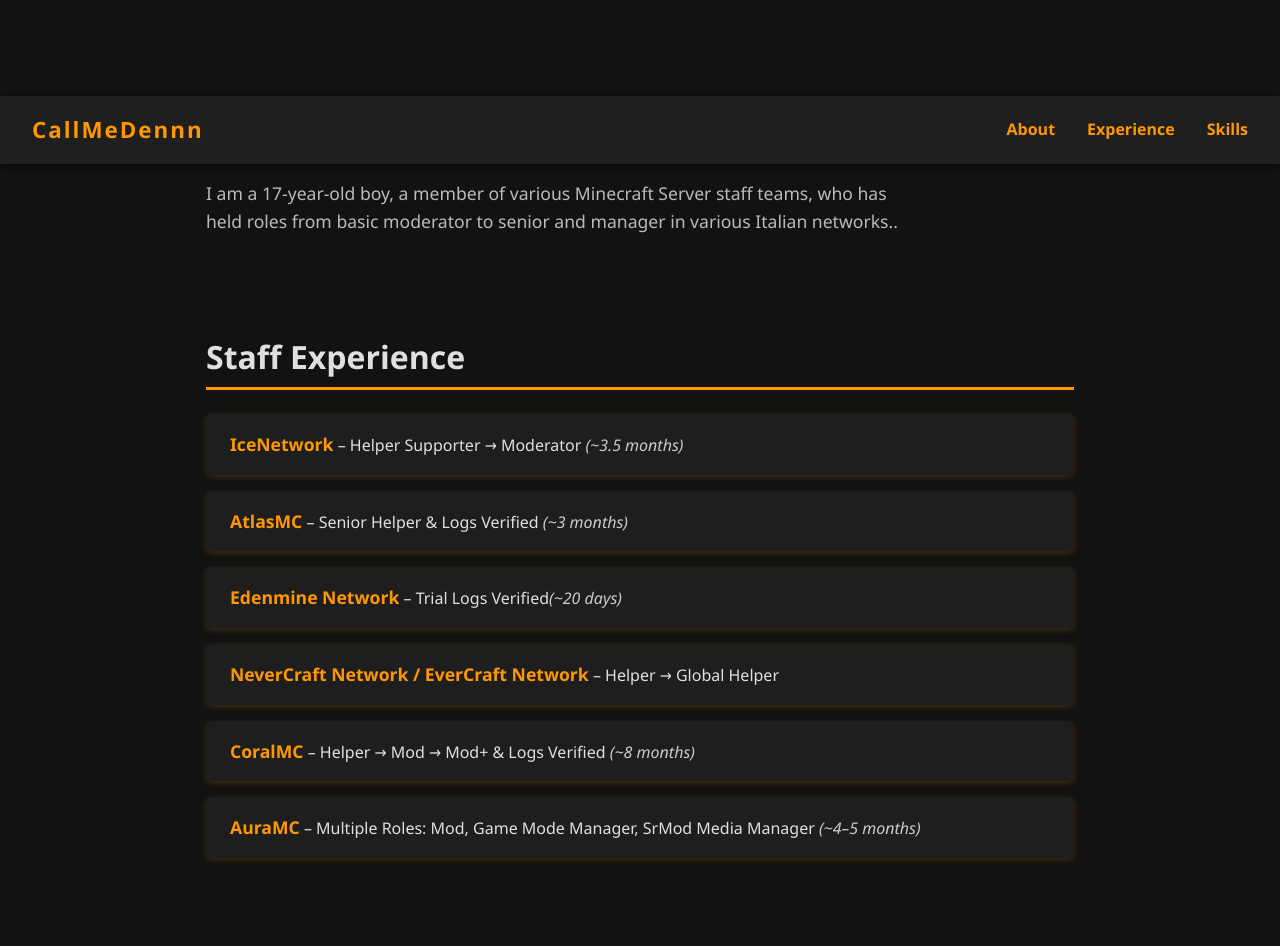
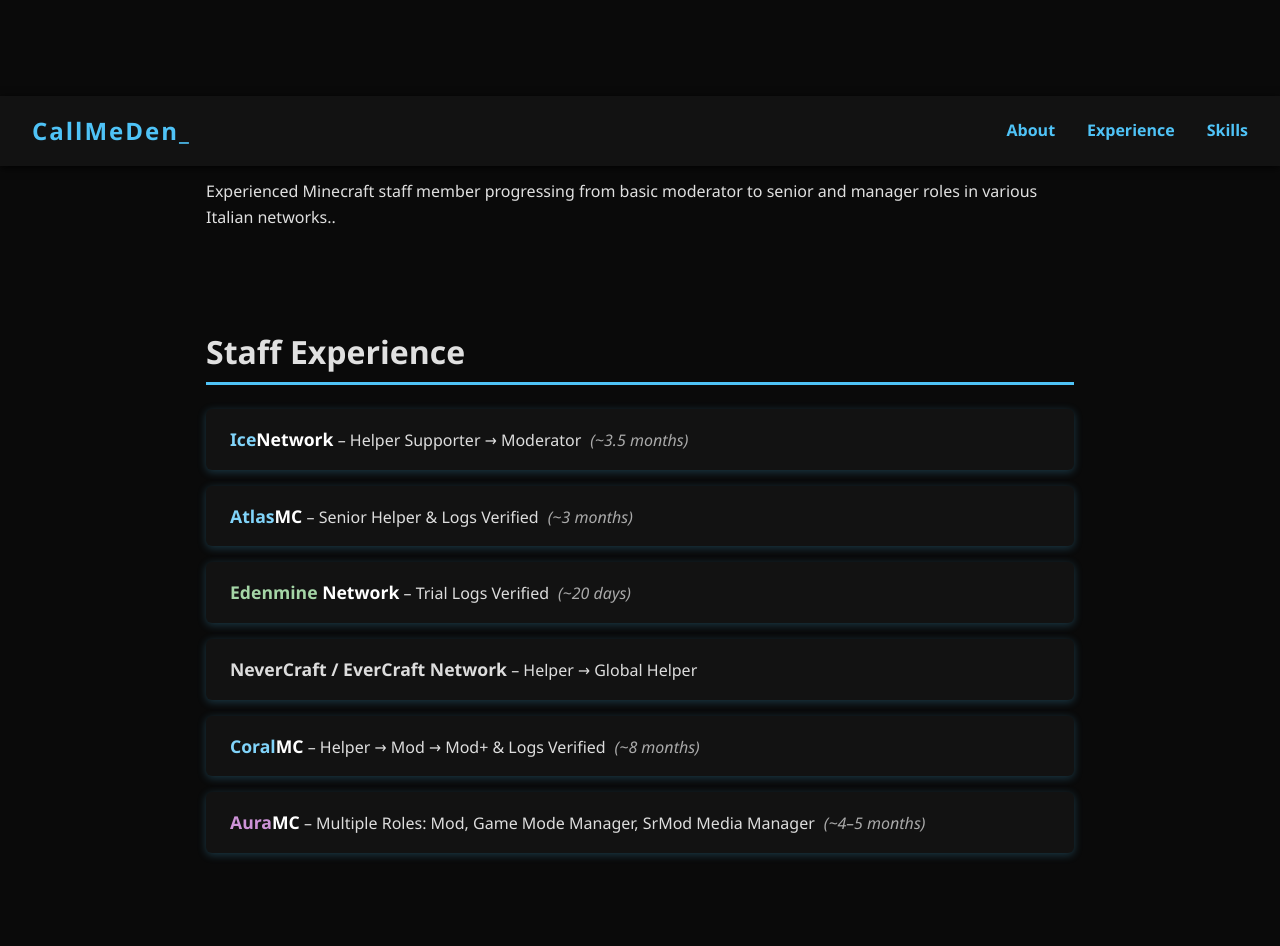
Before and after one commit to CallMeDennn/denportfolio.github.io, a plain HTML site: page index.html in a window 1280 px wide. Shown: the top 946 px of the page. Drawn offline with Linux system fonts and the light colour scheme.

Commit message:
Update index.html

```diff
--- a/index.html
+++ b/index.html
@@ -12,13 +12,13 @@
     }
     body {
       font-family: 'Segoe UI', Tahoma, Geneva, Verdana, sans-serif;
-      background-color: #121212;
+      background-color: #0a0a0a; /* sfondo molto scuro */
       color: #e0e0e0;
       line-height: 1.6;
       scroll-behavior: smooth;
     }
     a {
-      color: #ff9800;
+      color: #4fc3f7; /* azzurro chiaro */
       text-decoration: none;
     }
     a:hover {
@@ -28,19 +28,20 @@
     nav {
       position: fixed;
       width: 100%;
-      background: #1f1f1f;
+      background: #121212;
       padding: 1rem 2rem;
       display: flex;
       justify-content: space-between;
       align-items: center;
-      box-shadow: 0 2px 5px rgba(0,0,0,0.7);
+      box-shadow: 0 2px 8px rgba(0,0,0,0.8);
       z-index: 100;
     }
     nav .logo {
       font-weight: 700;
-      font-size: 1.4rem;
+      font-size: 1.5rem;
       letter-spacing: 2px;
-      color: #ff9800;
+      color: #4fc3f7;
+      user-select: none;
     }
     nav ul {
       list-style: none;
@@ -50,10 +51,17 @@
     nav ul li {
       font-weight: 600;
       cursor: pointer;
+      color: #4fc3f7;
+      transition: color 0.3s ease;
     }
     nav ul li:hover {
-      color: #ffb74d;
+      color: #81d4fa; /* azzurro più chiaro al passaggio */
     }
+    nav ul li a {
+      color: inherit;
+      text-decoration: none;
+    }
+
     /* Sections */
     section {
       max-width: 900px;
@@ -62,17 +70,10 @@
     }
     section h2 {
       font-size: 2rem;
-      border-bottom: 3px solid #ff9800;
+      border-bottom: 3px solid #4fc3f7;
       padding-bottom: 0.3rem;
       margin-bottom: 1.5rem;
       font-weight: 700;
-    }
-    /* About */
-    #about p {
-      font-size: 1.1rem;
-      max-width: 700px;
-      margin-bottom: 2rem;
-      color: #bbb;
     }
     /* Experience */
     .experience-list {
@@ -80,24 +81,47 @@
       padding-left: 0;
     }
     .experience-list li {
-      background: #1e1e1e;
+      background: #121212;
       margin-bottom: 1rem;
       padding: 1rem 1.5rem;
       border-radius: 6px;
-      box-shadow: 0 2px 6px rgba(255, 152, 0, 0.2);
+      box-shadow: 0 2px 8px rgba(79,195,247,0.25);
       transition: background 0.3s ease;
+      color: #ddd;
     }
     .experience-list li:hover {
-      background: #292929;
+      background: #1b1b1b;
     }
+
     .role {
       font-weight: 700;
       font-size: 1.1rem;
-      color: #ff9800;
     }
+    /* Colori specifici per le parti dei server */
+    .icenetwork .part1 { color: #81d4fa; } /* Ice azzurro chiaro */
+    .icenetwork .part2 { color: #ffffff; } /* Network bianco */
+
+    .atlasmc .part1 { color: #81d4fa; } /* Atlas azzurro chiaro */
+    .atlasmc .part2 { color: #ffffff; } /* MC bianco */
+
+    .edenmine .part1 { color: #a5d6a7; } /* Edenmine verde chiaro */
+    .edenmine .part2 { color: #ffffff; } /* Network bianco */
+
+    .nevercraft .part1 { color: #ef9a9a; } /* Never rosso chiaro */
+    .nevercraft .part2 { color: #ffffff; } /* Craft bianco */
+    .evercraft .part1 { color: #81d4fa; } /* Ever azzurro chiaro */
+    .evercraft .part2 { color: #ffffff; } /* Craft bianco */
+
+    .coralmc .part1 { color: #81d4fa; } /* Coral azzurro chiaro */
+    .coralmc .part2 { color: #ffffff; } /* MC bianco */
+
+    .auramc .part1 { color: #ce93d8; } /* Aura viola chiaro */
+    .auramc .part2 { color: #ffffff; } /* MC bianco */
+
     .duration {
       font-style: italic;
-      color: #ccc;
+      color: #aaa;
+      margin-left: 0.3rem;
     }
     /* Skills */
     .skills-list {
@@ -108,16 +132,16 @@
       padding-left: 0;
     }
     .skills-list li {
-      background: #292929;
+      background: #1b1b1b;
       padding: 0.5rem 1rem;
       border-radius: 20px;
-      box-shadow: 0 2px 6px rgba(255, 152, 0, 0.4);
+      box-shadow: 0 2px 8px rgba(79,195,247,0.5);
       font-weight: 600;
-      color: #fff;
+      color: #e0e0e0;
       transition: background 0.3s ease;
     }
     .skills-list li:hover {
-      background: #ff9800;
+      background: #4fc3f7;
       color: #121212;
       cursor: default;
     }
@@ -125,7 +149,7 @@
     footer {
       text-align: center;
       padding: 2rem 1rem;
-      background: #1f1f1f;
+      background: #121212;
       color: #777;
       font-size: 0.9rem;
       margin-top: 3rem;
@@ -144,7 +168,7 @@
 <body>
 
 <nav>
-  <div class="logo">CallMeDennn</div>
+  <div class="logo">CallMeDen_</div>
   <ul>
     <li><a href="#about">About</a></li>
     <li><a href="#experience">Experience</a></li>
@@ -154,18 +178,41 @@
 
 <section id="about">
   <h2>About Me</h2>
-  <p>I am a 17-year-old boy, a member of various Minecraft Server staff teams, who has held roles from basic moderator to senior and manager in various Italian networks..</p>
+  <p>Experienced Minecraft staff member progressing from basic moderator to senior and manager roles in various Italian networks..</p>
 </section>
 
 <section id="experience">
   <h2>Staff Experience</h2>
   <ul class="experience-list">
-    <li><span class="role">IceNetwork</span> – Helper Supporter → Moderator <span class="duration">(~3.5 months)</span></li>
-    <li><span class="role">AtlasMC</span> – Senior Helper & Logs Verified <span class="duration">(~3 months)</span></li>
-    <li><span class="role">Edenmine Network</span> – Trial Logs Verified<span class="duration">(~20 days)</span></li>
-    <li><span class="role">NeverCraft Network / EverCraft Network</span> – Helper → Global Helper</li>
-    <li><span class="role">CoralMC</span> – Helper → Mod → Mod+ & Logs Verified <span class="duration">(~8 months)</span></li>
-    <li><span class="role">AuraMC</span> – Multiple Roles: Mod, Game Mode Manager, SrMod Media Manager <span class="duration">(~4–5 months)</span></li>
+    <li class="icenetwork">
+      <span class="role"><span class="part1">Ice</span><span class="part2">Network</span></span>
+      – Helper Supporter → Moderator
+      <span class="duration">(~3.5 months)</span>
+    </li>
+    <li class="atlasmc">
+      <span class="role"><span class="part1">Atlas</span><span class="part2">MC</span></span>
+      – Senior Helper & Logs Verified
+      <span class="duration">(~3 months)</span>
+    </li>
+    <li class="edenmine">
+      <span class="role"><span class="part1">Edenmine</span> <span class="part2">Network</span></span>
+      – Trial Logs Verified
+      <span class="duration">(~20 days)</span>
+    </li>
+    <li>
+      <span class="role"><span class="nevercraft part1">Never</span><span class="nevercraft part2">Craft</span> / <span class="evercraft part1">Ever</span><span class="evercraft part2">Craft</span> Network</span>
+      – Helper → Global Helper
+    </li>
+    <li class="coralmc">
+      <span class="role"><span class="part1">Coral</span><span class="part2">MC</span></span>
+      – Helper → Mod → Mod+ & Logs Verified
+      <span class="duration">(~8 months)</span>
+    </li>
+    <li class="auramc">
+      <span class="role"><span class="part1">Aura</span><span class="part2">MC</span></span>
+      – Multiple Roles: Mod, Game Mode Manager, SrMod Media Manager
+      <span class="duration">(~4–5 months)</span>
+    </li>
   </ul>
 </section>
 
@@ -186,3 +233,6 @@
 
 </body>
 </html>
+
+</body>
+</html>
```
